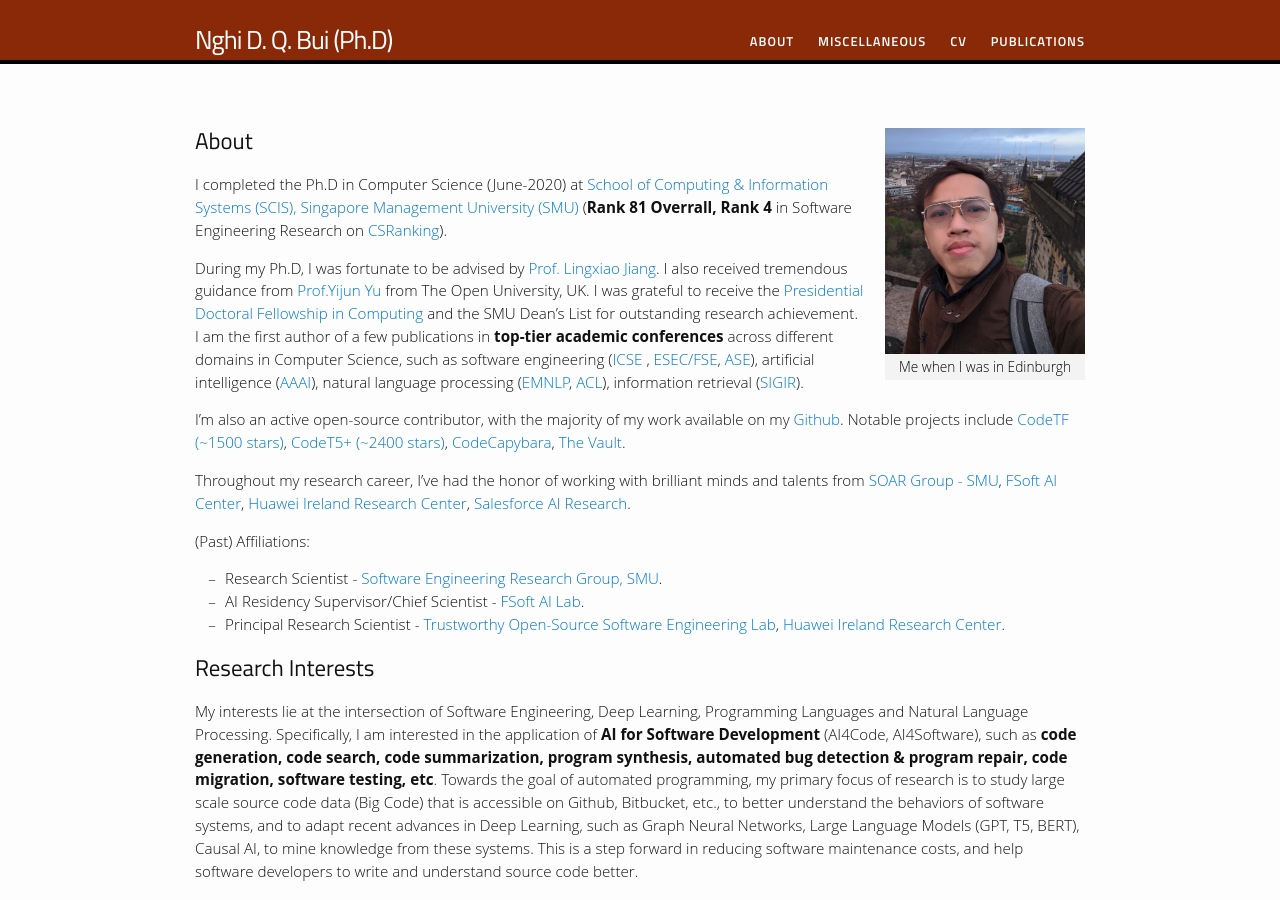
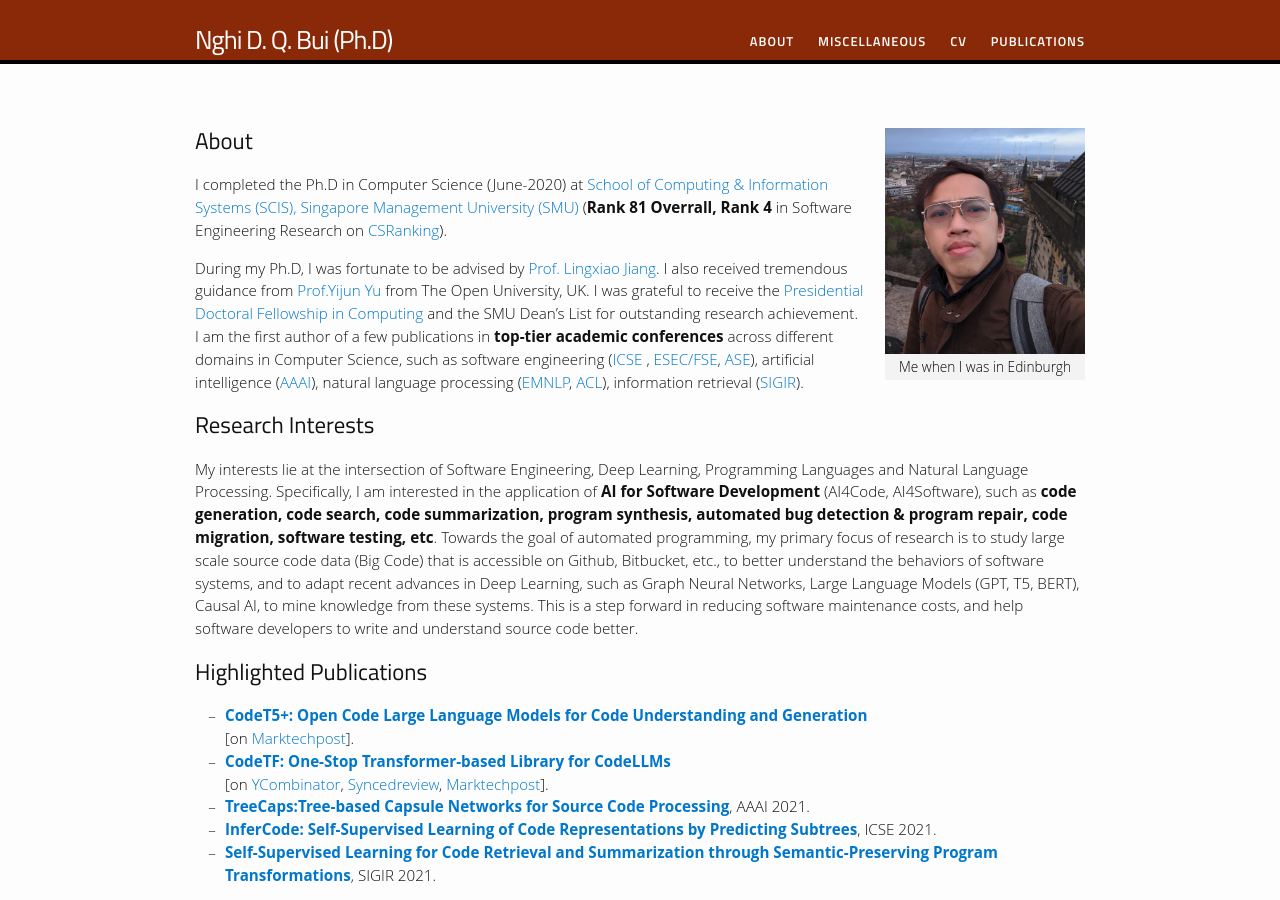
Before and after one commit to bdqnghi/bdqnghi.github.io, a Jekyll site: the page built from index.md, in a window 1280 px wide and 900 px high. Built offline with Jekyll 4.4.1, drawn with Linux system fonts in a browser that asks for light colours; nearby versions of some CDN libraries; some web fonts are replaced.

Commit message:
Update index.md

```diff
--- a/index.md
+++ b/index.md
@@ -10,16 +10,6 @@ permalink: /
 I completed the Ph.D in Computer Science (June-2020) at <a href="https://sis.smu.edu.sg/programmes/PhD/overview" target="_blank">School of Computing & Information Systems (SCIS), Singapore Management University (SMU)</a> (**Rank 81 Overrall, Rank 4** in Software Engineering Research on  <a href="http://csrankings.org/#/index?soft&world" target="_blank">CSRanking</a>).
 
 During my Ph.D, I was fortunate to be advised by <a href="http://www.mysmu.edu/faculty/lxjiang/" target="_blank"> Prof. Lingxiao Jiang</a>. I also received tremendous guidance from <a href="http://www.open.ac.uk/people/yy66" target="_blank">Prof.Yijun Yu</a> from The Open University, UK. I was grateful to receive the  <a href="https://graduatestudies.smu.edu.sg/phd/singapore-management-university-smu-phd-financial-assistance-schemes#computing" target="_blank"> Presidential Doctoral Fellowship in Computing</a> and the SMU Dean's List for outstanding research achievement. I am the first author of a few publications in **top-tier academic conferences** across different domains in Computer Science, such as software engineering (<a href="http://www.icse-conferences.org/" target="_blank">ICSE</a> , <a href="https://www.esec-fse.org" target="_blank">ESEC/FSE</a>,  <a href="https://conf.researchr.org/series/ase" target="_blank">ASE</a>), artificial intelligence (<a href="https://www.aaai.org/Conferences/conferences.php" target="_blank">AAAI</a>), natural language processing (<a href="https://2022.emnlp.org/" target="_blank">EMNLP</a>, <a href="https://2023.aclweb.org/" target="_blank">ACL</a>), information retrieval (<a href="https://sigir.org/" target="_blank">SIGIR</a>).
-
-I'm also an active open-source contributor, with the majority of my work available on my [Github](https://github.com/bdqnghi){:target="_blank"}. Notable projects include [CodeTF (~1500 stars)](https://github.com/salesforce/CodeTF){:target="_blank"}, [CodeT5+ (~2400 stars)](https://github.com/salesforce/CodeT5/tree/main/CodeT5%2B){:target="_blank"}, [CodeCapybara](https://github.com/FSoft-AI4Code/CodeCapybara){:target="_blank"}, [The Vault](https://github.com/FSoft-AI4Code/TheVault){:target="_blank"}.
-
-
-Throughout my research career, I've had the honor of working with brilliant minds and talents from <a href="https://soarsmu.github.io/" target="_blank">SOAR Group - SMU</a>, <a href="https://ai.fpt-software.com/ai-residency/" target="_blank">FSoft AI Center</a>, <a href="https://www.linkedin.com/company/huawei-ireland-research-center/mycompany/" target="_blank">Huawei Ireland Research Center</a>, <a href="https://www.salesforceairesearch.com/" target="_blank">Salesforce AI Research</a>.
-
-(Past) Affiliations:
-- Research Scientist - <a href="https://soarsmu.github.io/" target="_blank">Software Engineering Research Group, SMU</a>.
-- AI Residency Supervisor/Chief Scientist - <a href="https://ai.fpt-software.com/ai-residency/" target="_blank">FSoft AI Lab</a>.
-- Principal Research Scientist - <a href="https://trusted-programming.github.io/" target="_blank">Trustworthy Open-Source Software Engineering Lab</a>, <a href="https://www.linkedin.com/company/huawei-ireland-research-center/mycompany/" target="_blank">Huawei Ireland Research Center</a>.
 
 ## Research Interests
 
```
